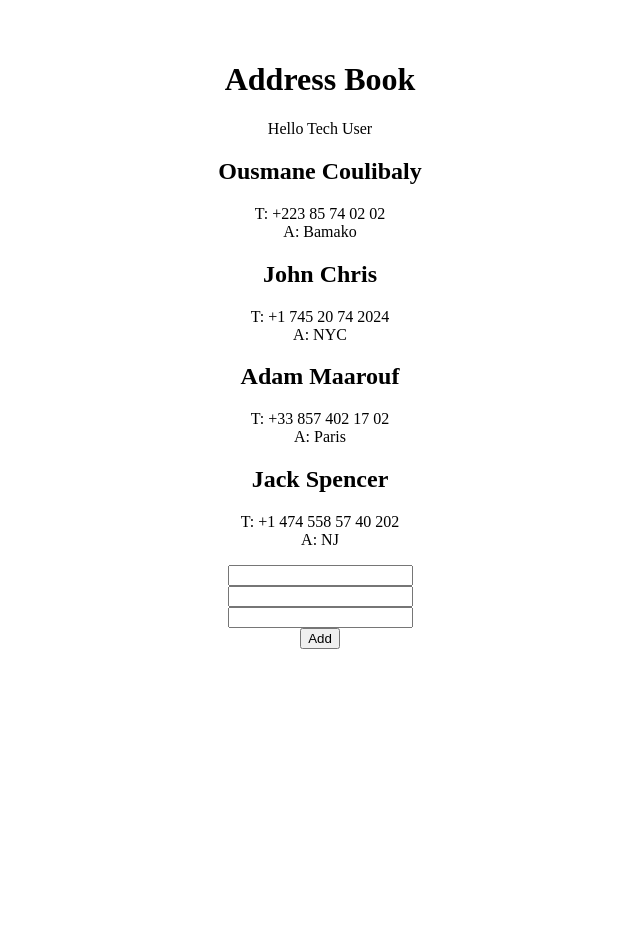
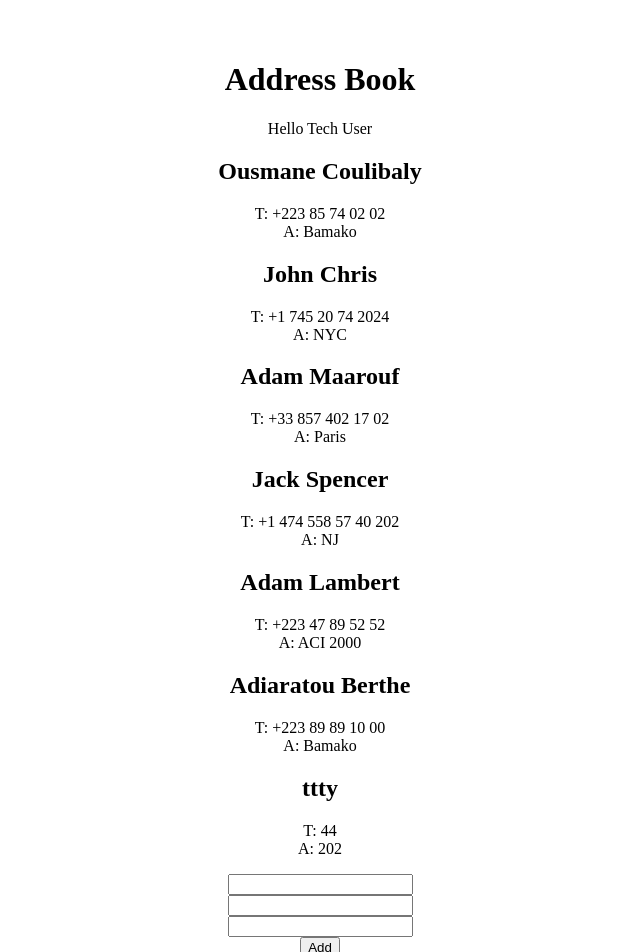
Before and after one commit to papebarka/addressbook, a React app: page / in a window 1280 px wide. Shown: the top 952 px of the page, without its empty margins (320-960 px from the left). Before the commit the page ends 800 px from the top, so only its background shows below. Built offline with nearby package versions, Linux system fonts and the light colour scheme; data requests are answered from the project's data file; the HTML template or start-up script is replaced by a standard one.

Commit message:
Adds add new addresses

```diff
--- a/db.json
+++ b/db.json
@@ -1,31 +1,46 @@
 {
   "addresses": [
     {
-            "id": 1,
+      "id": "1",
       "name": "Ousmane Coulibaly",
       "phone": "+223 85 74 02 02",
       "address": "Bamako"
     },
-
     {
-            "id": 2,
+      "id": "2",
       "name": "John Chris",
       "phone": "+1 745 20 74 2024",
       "address": "NYC"
     },
-
     {
-            "id": 3,
+      "id": "3",
       "name": "Adam Maarouf",
       "phone": "+33 857 402 17 02",
       "address": "Paris"
     },
-
     {
-            "id": 4,
+      "id": "4",
       "name": "Jack Spencer",
       "phone": "+1 474 558 57 40 202",
       "address": "NJ"
+    },
+    {
+      "id": 1,
+      "name": "Adam Lambert",
+      "phone": "+223 47 89 52 52",
+      "address": "ACI 2000"
+    },
+    {
+      "id": "c769",
+      "name": "Adiaratou Berthe",
+      "phone": "+223 89 89 10 00",
+      "address": "Bamako"
+    },
+    {
+      "id": 6,
+      "name": "ttty",
+      "phone": "44",
+      "address": "202"
     }
   ]
 }
--- a/src/App.jsx
+++ b/src/App.jsx
@@ -19,7 +19,7 @@ const App = (props) => {
   const name = "Tech User"
 
   const [addresses, setAddresses] = useState([])
-  const [newAddress, setNewAddress] = useState({ id: addresses.length + 1, name: '', phone: '', address: ''})
+  const [newAddress, setNewAddress] = useState({ name: '', phone: '', address: ''})
 
   const getAddresses = () => {
     console.log('Grabbing data')
@@ -43,10 +43,19 @@ const App = (props) => {
   const addAddress = (event) => {
     event.preventDefault()
     console.log(newAddress)
-    setAddresses([...addresses, newAddress])
-    console.log({...addresses})
-    console.log(addresses)
-    setNewAddress({ id: addresses.length + 1, name: '', phone: '', address: ''})
+    //setAddresses([...addresses, newAddress])
+    //console.log({...addresses})
+    //console.log(addresses)
+
+    setNewAddress({...newAddress, id: addresses.length + 1})
+    axios
+      .post('http://localhost:3001/addresses', newAddress)
+      .then(response => {
+        console.log(response)
+        setAddresses([...addresses, response.data])
+        setNewAddress({ id: addresses.length + 1, name: '', phone: '', address: ''})
+      })
+
   }
 
   return(
```
Lines whose indentation alone changed are shown as unchanged.
